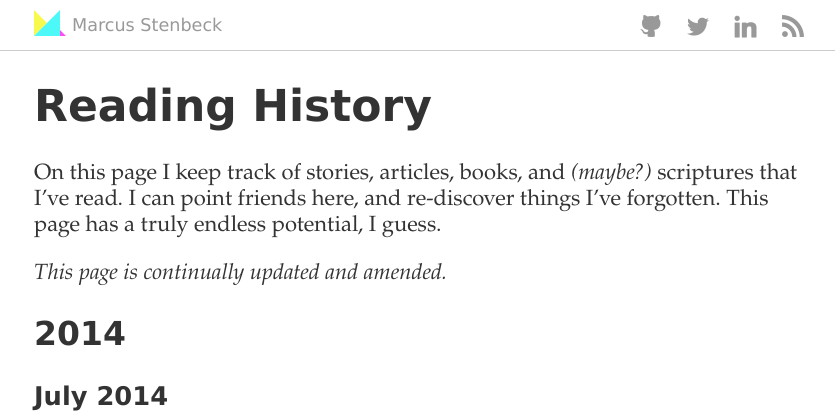
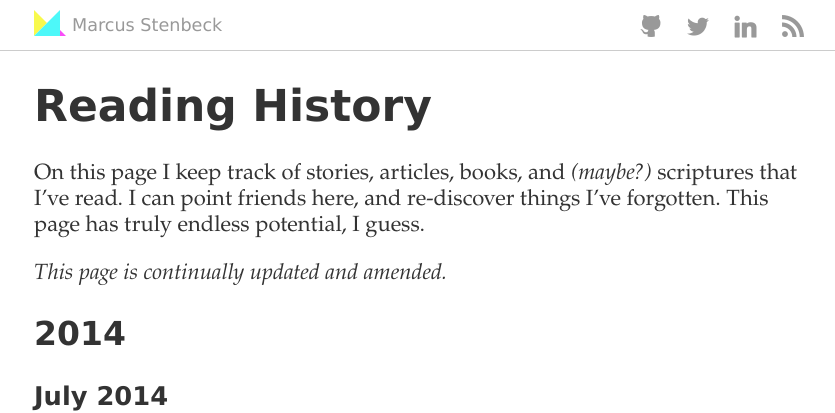
Before and after one commit to marcusstenbeck/marcusstenbeck.github.io, a Jekyll site: the page built from reading-history/index.md, in a window 1280 px wide. Shown: the top 413 px of the page, without its empty margins (216-1051 px from the left). Built offline with Jekyll 4.4.1, drawn with Linux system fonts in a browser that asks for light colours; Markdown is read by kramdown in place of the engine named in the settings.

Commit message:
Revise text.

```diff
--- a/reading-history/index.md
+++ b/reading-history/index.md
@@ -5,7 +5,7 @@
 
 # Reading History
 
-On this page I keep track of stories, articles, books, and *(maybe?)* scriptures that I've read. I can point friends here, and re-discover things I've forgotten. This page has a truly endless potential, I guess.
+On this page I keep track of stories, articles, books, and *(maybe?)* scriptures that I've read. I can point friends here, and re-discover things I've forgotten. This page has truly endless potential, I guess.
 
 *This page is continually updated and amended.*
 
```
